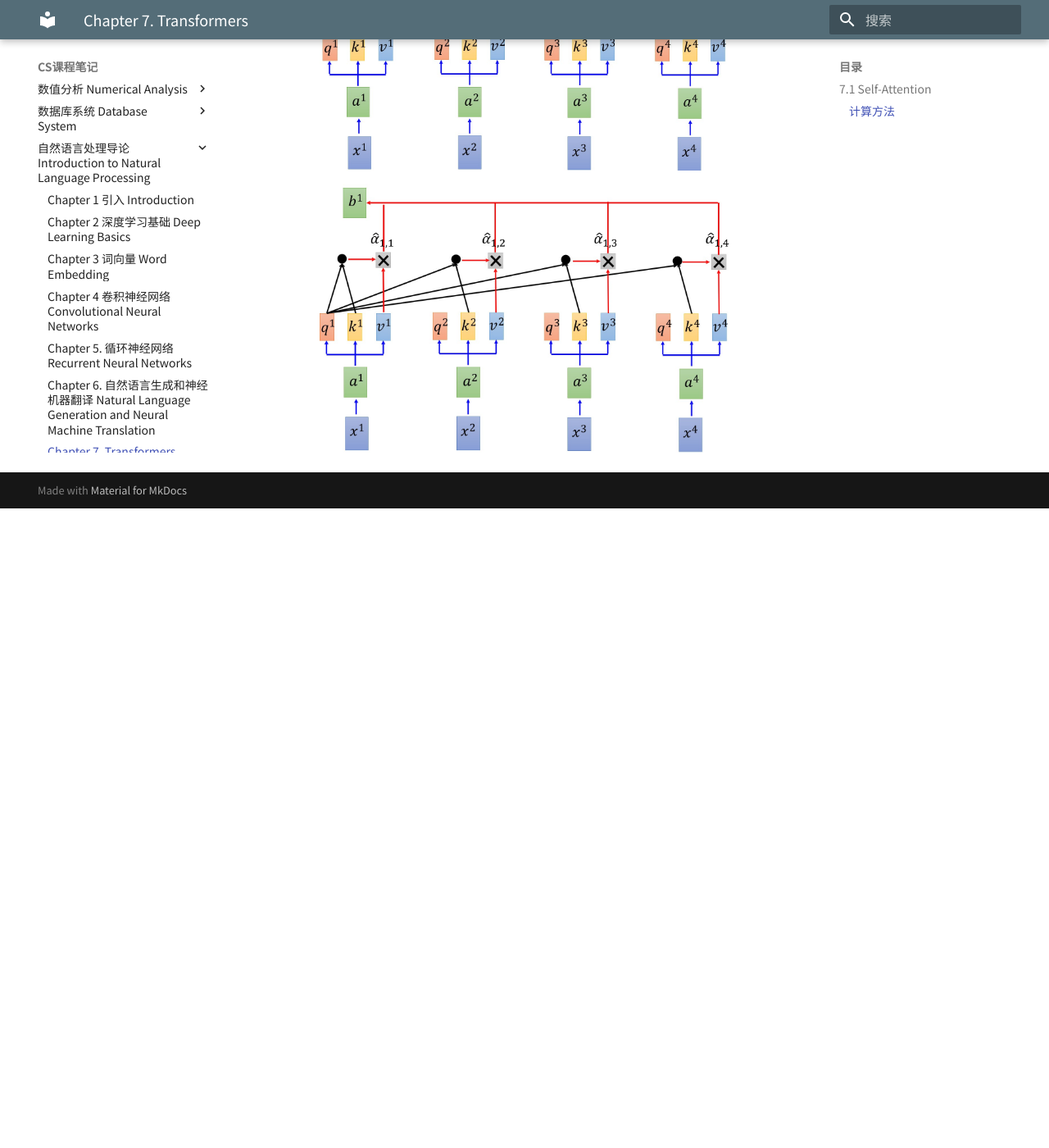
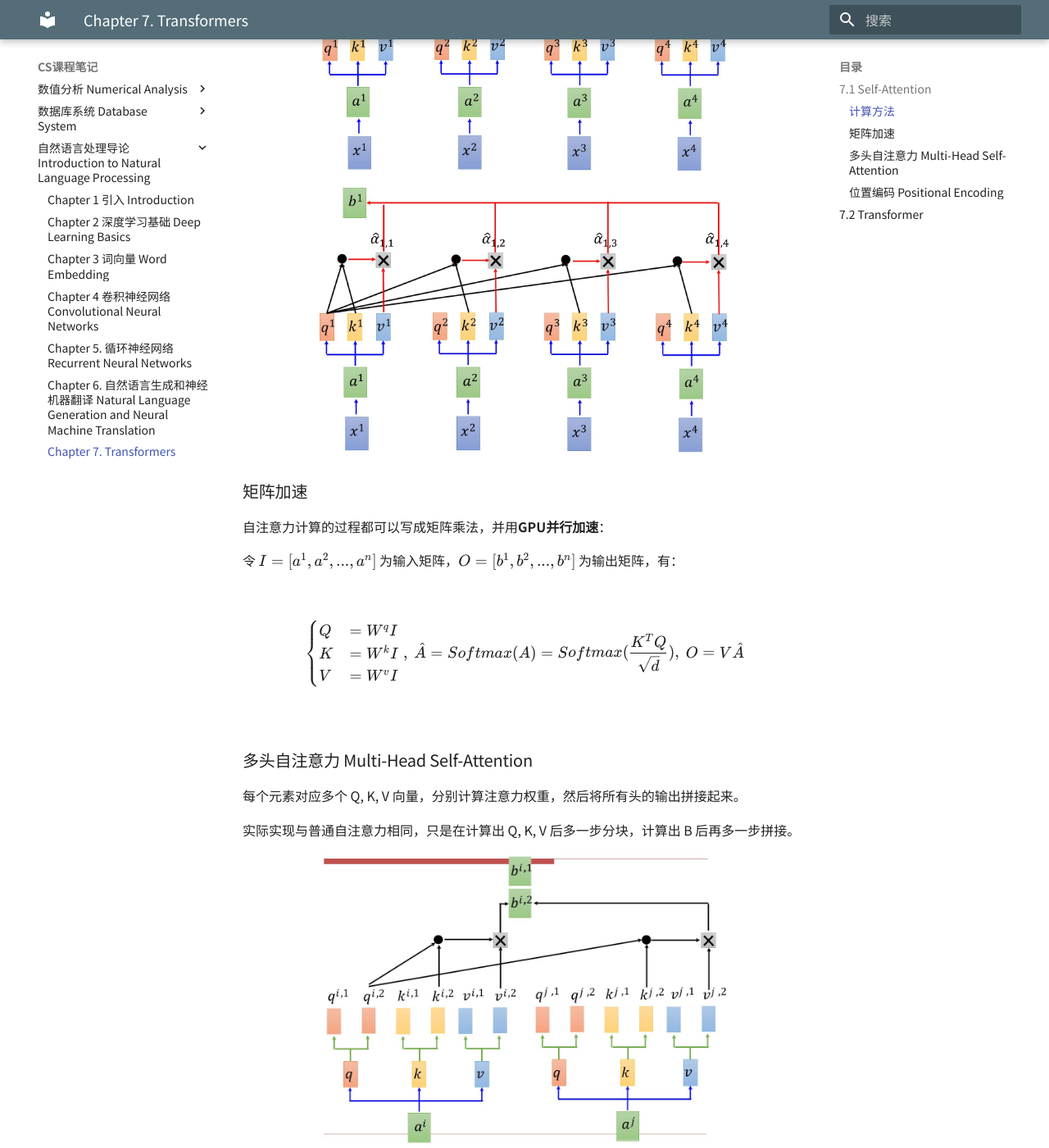
Before and after one commit to Shallowy/notebook, an MkDocs documentation site: the page built from docs/cs_notes/nlp/chap7.md, in a window 1280 px wide and 1400 px high, scrolled down 1208 px. Shown: the whole window at 82% size. Built offline with MkDocs 1.6.1 and Material for MkDocs 9.7.7, drawn with Linux system fonts in a browser that asks for light colours; comment, search, counter and statistics services are not loaded; before the commit the page ends 1828 px from its top, so only the background shows below that; some of the changed text lies outside the part shown.

Commit message:
nlp chap7 updated

```diff
--- a/docs/cs_notes/nlp/chap7.md
+++ b/docs/cs_notes/nlp/chap7.md
@@ -26,3 +26,44 @@
 <figure markdown="span">
     ![](img/57.jpg){width="500"}
 </figure>
+
+### 矩阵加速
+
+自注意力计算的过程都可以写成矩阵乘法，并用**GPU并行加速**：
+
+令 $I = [a^1, a^2, ..., a^n]$ 为输入矩阵，$O = [b^1, b^2, ..., b^n]$ 为输出矩阵，有：
+
+$$\begin{cases}Q &= W^qI \\ K &= W^kI \\ V &= W^vI \end{cases},\ \hat{A} = Softmax(A) = Softmax(\frac{K^TQ}{\sqrt{d}}),\ O = V\hat{A}$$
+
+### 多头自注意力 Multi-Head Self-Attention
+
+每个元素对应多个 Q, K, V 向量，分别计算注意力权重，然后将所有头的输出拼接起来。
+
+实际实现与普通自注意力相同，只是在计算出 Q, K, V 后多一步分块，计算出 B 后再多一步拼接。
+
+<figure markdown="span">
+    ![](img/58.jpg){width="500"}
+</figure>
+
+<figure markdown="span">
+    ![](img/59.jpg){width="350"}
+</figure>
+
+### 位置编码 Positional Encoding
+
+因为自注意力机制不考虑元素的顺序信息（并行时每个词是对等的），我们需要添加位置编码来保留序列中元素的位置信息。
+
+最简单的做法是给每个 $x_i$ 拼接一个 one-hot 位置向量 $p_i$：
+
+<figure markdown="span">
+    ![](img/60.jpg){width="150"}
+</figure>
+
+## 7.2 Transformer
+
+<figure markdown="span">
+    ![](img/61.jpg){width="400"}
+</figure>
+
+???+ note
+    其实现在大部分大语言模型都只用了 Transformer 的编码器部分，因为编码器支持并行计算，而解码器需要逐步生成，不能并行。
```
Also changed, not shown: docs/cs_notes/nlp/img/58.jpg (added), docs/cs_notes/nlp/img/59.jpg (added), docs/cs_notes/nlp/img/60.jpg (added), docs/cs_notes/nlp/img/61.jpg (added).
